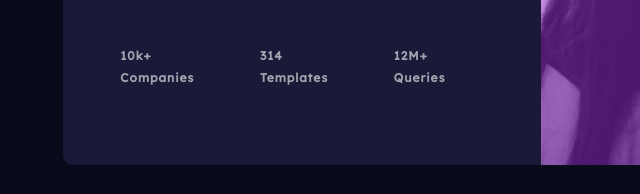
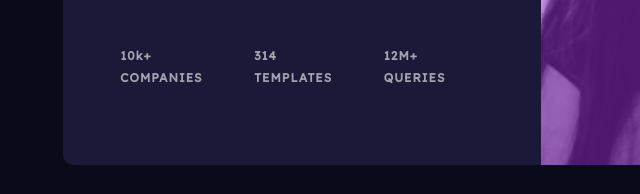
Before and after one commit to Kaygp27/statspre, a plain HTML site: page index.html in a window 1280 px wide. Shown: the part 383-577 px from the top of the page, 99-739 px from the left. Drawn offline with Linux system fonts and the light colour scheme.

Commit message:
Update index.html

```diff
--- a/index.html
+++ b/index.html
@@ -24,15 +24,15 @@
         <div class="stat-box">
           <div>
             <p class="number"><b>10k+</b></p>
-            <p>Companies</p>
+            <p>COMPANIES</p>
           </div>
           <div>
             <p class="number"><b>314</b></p>
-            <p>Templates</p>
+            <p>TEMPLATES</p>
           </div>
           <div>
             <p class="number"><b>12M+</b></p>
-            <p>Queries</p>
+            <p>QUERIES</p>
           </div>
         </div>
       </div>
```
